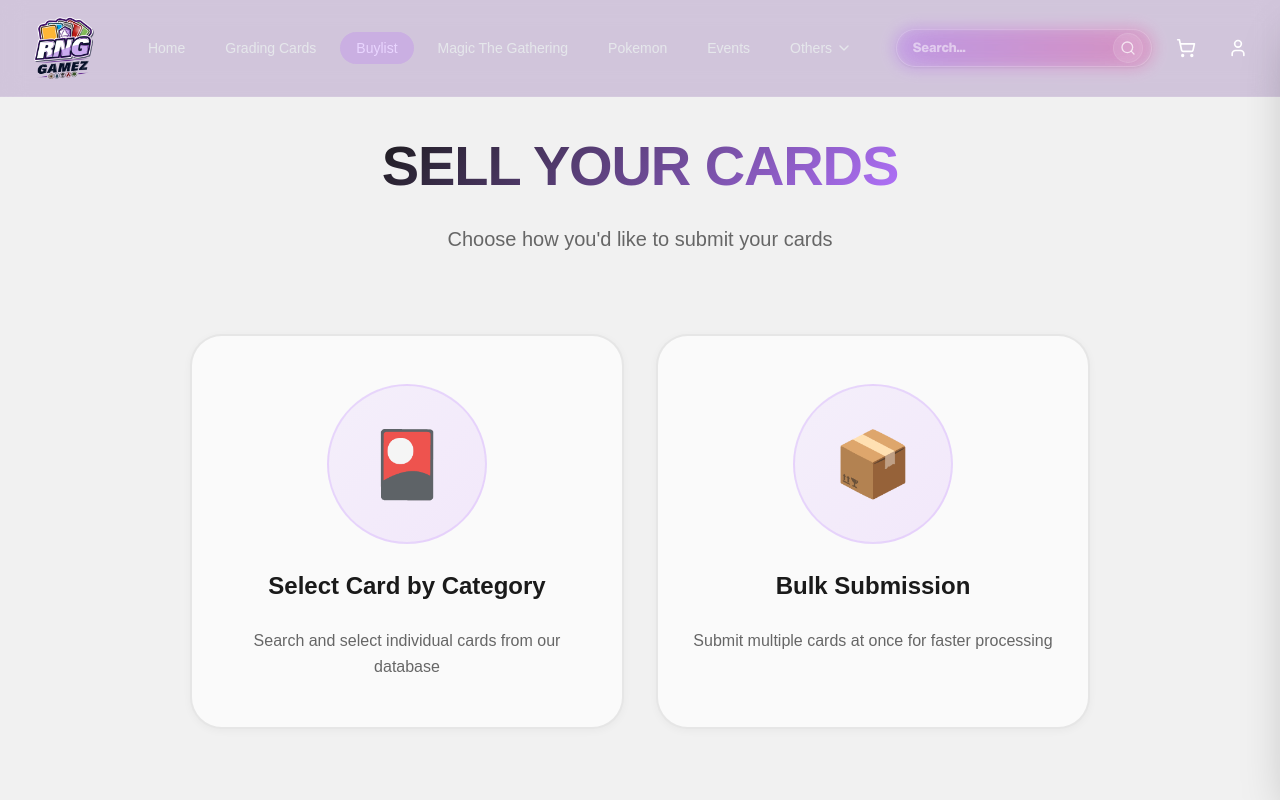
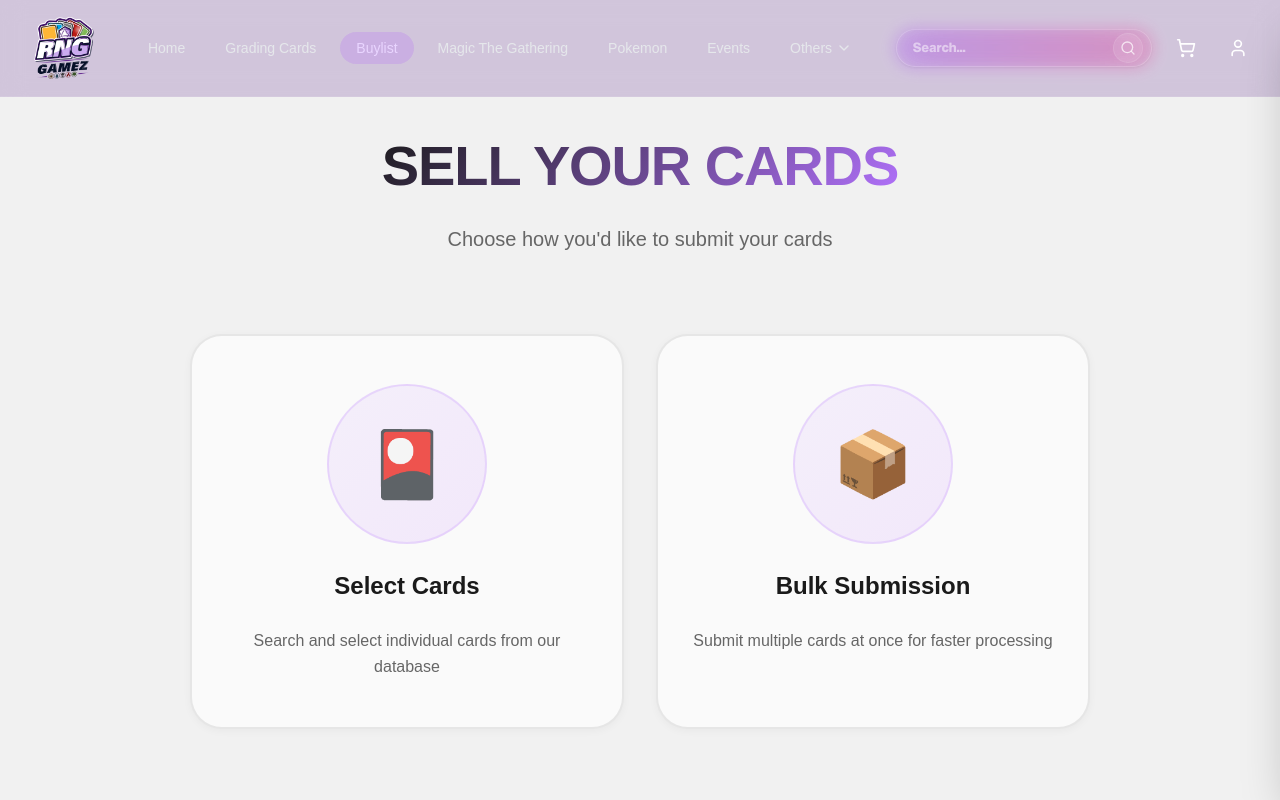
Before and after one commit to SadidSD/RNG-Gamez-Shop, a Next.js app: page /buylist in a window 1280 px wide. Shown: the top 800 px of the page. Built offline with nearby package versions, Linux system fonts and the light colour scheme.

Commit message:
UI: Rename 'Select Card by Category' to 'Select Cards'

```diff
--- a/app/(main)/buylist/page.tsx
+++ b/app/(main)/buylist/page.tsx
@@ -21,7 +21,7 @@ export default function BuylistPage() {
               {/* Using a placeholder or emoji if image is missing, or use the image if available in public */}
               <span style={{ fontSize: '4rem' }}>🎴</span>
             </CardIconLarge>
-            <CardTitle>Select Card by Category</CardTitle>
+            <CardTitle>Select Cards</CardTitle>
             <CardDescription>Search and select individual cards from our database</CardDescription>
           </ActionCard>
 
```
